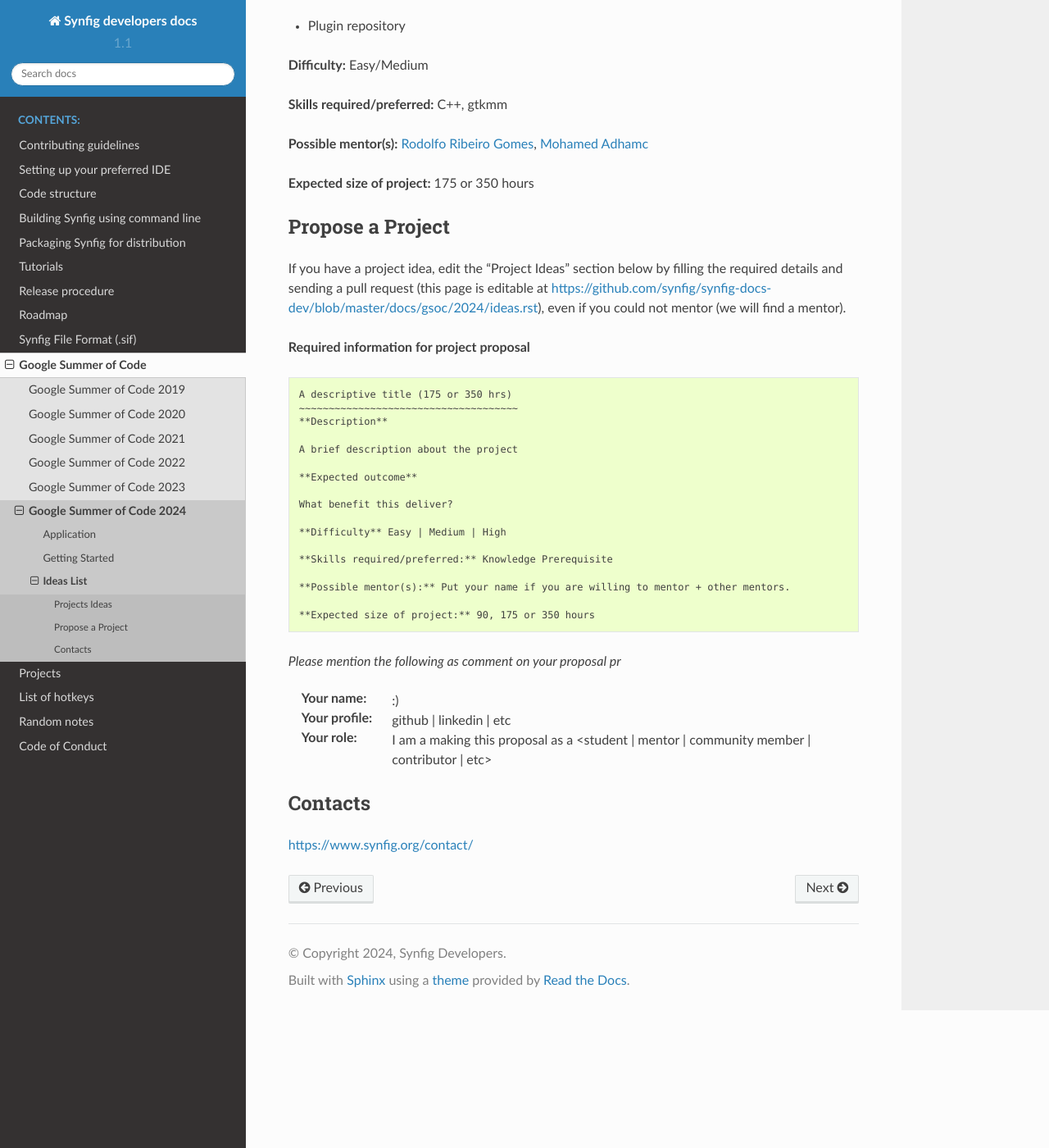
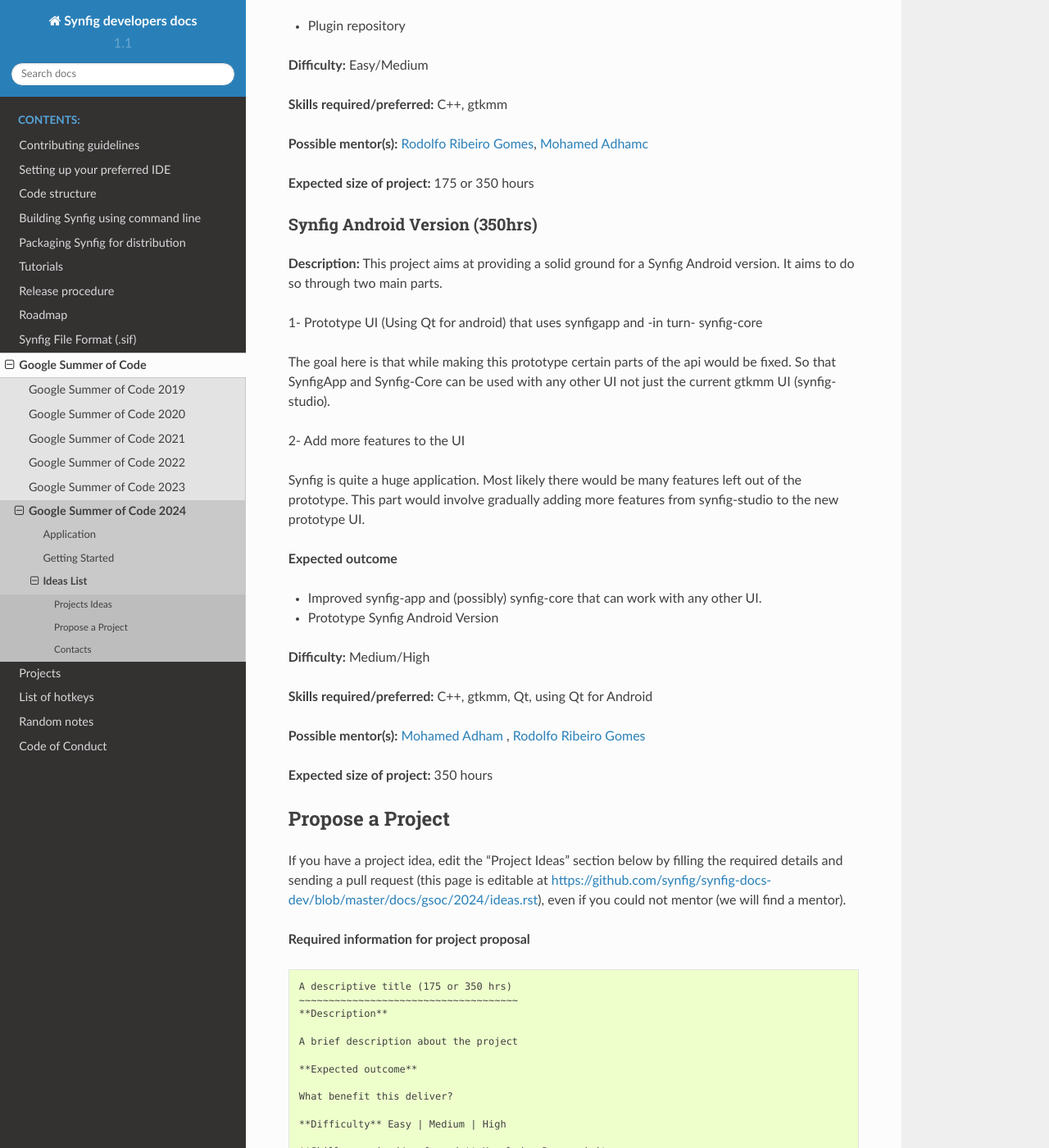
Before and after one commit to synfig/synfig-docs-dev, a Sphinx documentation site: the page built from docs/gsoc/2024/ideas.rst, in a window 1280 px wide and 1400 px high, scrolled down 2988 px. Shown: the whole window at 82% size. Built offline with Sphinx 7.4.7 and the Read the Docs theme 2.0.0, drawn with Linux system fonts in a browser that asks for light colours.

Commit message:
add synfig android project idea

```diff
--- a/docs/gsoc/2024/ideas.rst
+++ b/docs/gsoc/2024/ideas.rst
@@ -125,6 +125,35 @@
 
 **Expected size of project:** 175 or 350 hours
 
+
+Synfig Android Version (350hrs)
+~~~~~~~~~~~~~~~~~~~~~~~~~~~~~~~
+
+**Description:**
+This project aims at providing a solid ground for a Synfig Android version. It aims to do so through two main parts.
+
+1- Prototype UI (Using Qt for android) that uses synfigapp and -in turn- synfig-core
+
+The goal here is that while making this prototype certain parts of the api would be fixed. So that SynfigApp and Synfig-Core can be used with any other UI not just the current gtkmm UI (synfig-studio).
+
+2- Add more features to the UI
+
+Synfig is quite a huge application. Most likely there would be many features left out of the prototype. This part would involve gradually adding more features from synfig-studio to the new prototype UI.
+
+**Expected outcome**
+
+- Improved synfig-app and (possibly) synfig-core that can work with any other UI.
+- Prototype Synfig Android Version
+
+**Difficulty:** Medium/High
+
+**Skills required/preferred:** C++, gtkmm, Qt, using Qt for Android
+
+**Possible mentor(s):** `Mohamed Adham <https://github.com/mohamedAdhamc>`_ , `Rodolfo Ribeiro Gomes <https://github.com/rodolforg>`_
+
+**Expected size of project:** 350 hours
+
+
 Propose a Project
 ------------------
 If you have a project idea, edit the "Project Ideas" section below by filling the required details and sending a pull request (this page is editable at  https://github.com/synfig/synfig-docs-dev/blob/master/docs/gsoc/2024/ideas.rst), even if you could not mentor (we will find a mentor).
```
